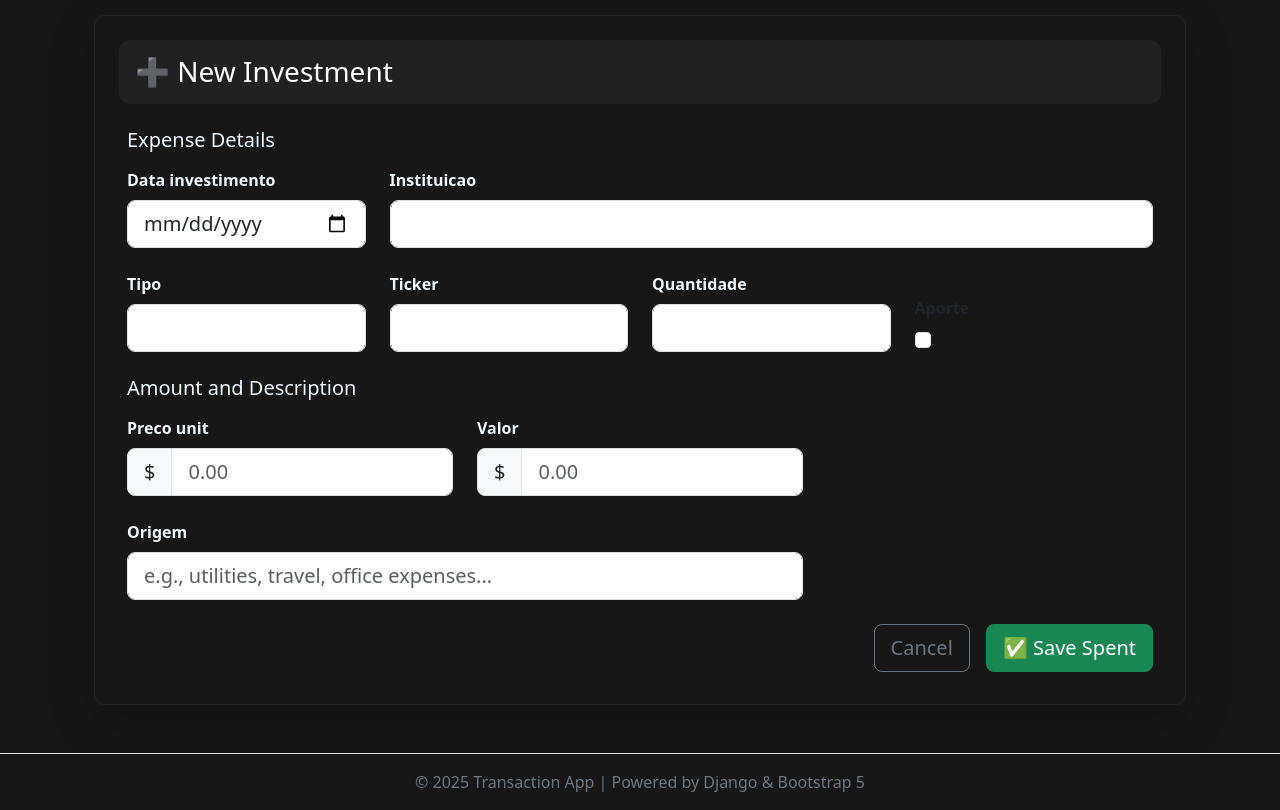
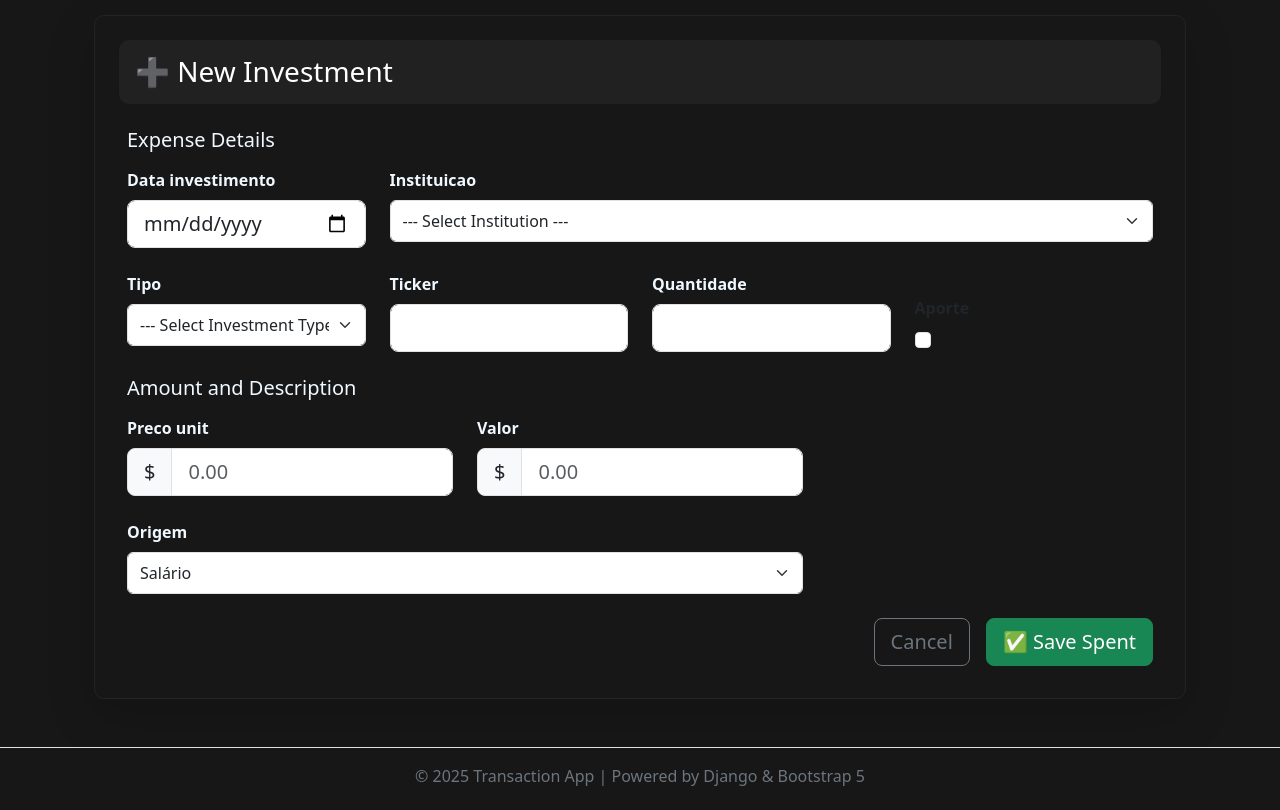
Before and after one commit to Faabry/Finances, a Django app: page /investments/create/ in a window 1280 px wide. Shown: the part 139-949 px from the top of the page. After the commit the page ends 925 px from the top, so only its background shows below. Run offline with Django 5.2, Linux system fonts and the light colour scheme; some libraries are stand-ins or nearby versions.

Commit message:
Adding dropdown choices in Investments

```diff
--- a/core/forms.py
+++ b/core/forms.py
@@ -40,26 +40,28 @@ class TransactionForm(forms.Form):
 
 SPENT_CHOICES = [
     ('', '--- Select Spent Type ---'),
+    ('Alimentação', 'Alimentação'),
+    ('Mobilidade', 'Mobilidade'),
+    ('Moradia', 'Moradia'),
+    ('Operadora', 'Operadora'),
+    ('Cachorros', 'Cachorros'),
+    ('Igreja', 'Igreja'),
+    ('Faculdade', 'Faculdade'),
+    ('Gastos Carro', 'Gastos Carro'),
+    ('Entretenimento', 'Entretenimento'),
+    ('Assinaturas', 'Assinaturas'),
     ('Cursos', 'Cursos'),
     ('Financiamento', 'Financiamento'),
     ('Lazer', 'Lazer'),
     ('Faturas', 'Faturas'),
     ('Advogado', 'Advogado'),
-    ('Operadora', 'Operadora'),
-    ('Mobilidade', 'Mobilidade'),
-    ('Alimentação', 'Alimentação'),
     ('Outros', 'Outros'),
-    ('Moradia', 'Moradia'),
-    ('Cachorros', 'Cachorros'),
-    ('Gastos Carro', 'Gastos Carro'),
     ('Gastos Moto', 'Gastos Moto'),
     ('Saúde', 'Saúde'),
     ('Viajem', 'Viajem'),
     ('Presentes', 'Presentes'),
     ('Roupas', 'Roupas'),
     ('Eletrônicos', 'Eletrônicos'),
-    ('Faculdade', 'Faculdade'),
-    ('Igreja', 'Igreja'),
     ('CNH', 'CNH'),
     ('Cosméticos', 'Cosméticos'),
     ('Bike', 'Bike'),
@@ -67,8 +69,6 @@ SPENT_CHOICES = [
     ('outros', 'outros'),
     ('Farmácia', 'Farmácia'),
     ('Psicologo', 'Psicologo'),
-    ('Entretenimento', 'Entretenimento'),
-    ('Assinaturas', 'Assinaturas'),
     ('Cosméticos', 'Cosméticos'),
     ('Bebidas', 'Bebidas'),
     ('Impostos', 'Impostos'),
@@ -79,16 +79,71 @@ class SpentForm(forms.Form):
     despesas = forms.ChoiceField(
         choices=SPENT_CHOICES,
         widget=forms.Select(
-            attrs={'class': 'form-select'} # Use 'form-select' for Bootstrap 5 dropdowns
+            attrs={'class': 'form-select'}
         )
     )
     descricao = forms.CharField(max_length=255)
     valor = forms.DecimalField(max_digits=10, decimal_places=2)
     data = forms.DateField(widget=forms.DateInput(attrs={'type': 'date'}))
 
+INVESTMENT_TYPE_CHOICES = [
+        ('', '--- Select Investment Type ---'),
+        ('Tesouro Direto', 'Tesouro Direto'),
+        ('LCI', 'LCI'),
+        ('LCA', 'LCA'),
+        ('Fundos', 'Fundos'),
+        ('FIIs', 'FIIs'),
+        ('ETF', 'ETF'),
+        ('Ações', 'Ações'),
+        ('Outros', 'Outros'),
+        ('Cripto', 'Cripto'),
+        ('Reserva Emergência', 'Reserva Emergência'),
+        ('Internacional', 'Internacional')
+    ]
+
+INSTITUTION_CHOICES = [
+        ('', '--- Select Institution ---'),
+        ('Banco do Brasil', 'Banco do Brasil'),
+        ('Caixa Econômica', 'Caixa Econômica'),
+        ('Bradesco', 'Bradesco'),
+        ('Itaú', 'Itaú'),
+        ('Santander', 'Santander'),
+        ('Nubank', 'Nubank'),
+        ('Inter', 'Inter'),
+        ('C6 Bank', 'C6 Bank'),
+        ('XP Investimentos', 'XP Investimentos'),
+        ('Rico', 'Rico'),
+        ('Clear', 'Clear'),
+        ('BTG Pactual', 'BTG Pactual'),
+        ('Modalmais', 'Modalmais'),
+        ('NuInvest', 'NuInvest'),
+        ('Banco Original', 'Banco Original'),
+        ('Nubank', 'Nubank'),
+        ('Inter', 'Inter'),
+        ('Mercado Pago', 'Mercado Pago'),
+        ('Outros', 'Outros')
+]
+
+
+ORIGIN_CHOICES = [
+    ('Salário', 'Salário'),
+    ('Rendimentos', 'Rendimentos'),
+    ('Reserva Emerg.', 'Reserva Emerg.')
+]
+
 class InvestmentForm(forms.Form):
-    tipo = forms.CharField(max_length=255)
-    instituicao = forms.CharField(max_length=255)
+    tipo = forms.ChoiceField(
+        choices=INVESTMENT_TYPE_CHOICES,
+        widget=forms.Select(
+            attrs={'class': 'form-select'}
+        )
+    )
+    instituicao = forms.ChoiceField(
+        choices=INSTITUTION_CHOICES,
+        widget=forms.Select(
+            attrs={'class': 'form-select'}
+        )
+    )
     ticker = forms.CharField(max_length=50)
     aporte = forms.BooleanField(required=False)
     quantidade = forms.DecimalField(max_digits=12, decimal_places=4)
@@ -96,5 +151,10 @@ class InvestmentForm(forms.Form):
     valor = forms.DecimalField(max_digits=12, decimal_places=2)
     data_investimento = forms.DateField(widget=forms.DateInput(attrs={'type': 'date'}))
     data_vencimento = forms.DateField(widget=forms.DateInput(attrs={'type': 'date'}), required=False)
-    origem = forms.CharField(max_length=255)
+    origem = forms.ChoiceField(
+        choices=ORIGIN_CHOICES,
+        widget=forms.Select(
+            attrs={'class': 'form-select'}
+        )
+    )
     ativo = forms.BooleanField(required=False)
```
Also changed, not shown: core/templates/dashboard.html (+19 -5 lines), core/templates/index.html (+2 -11 lines), core/templates/investments.html (+2 -12 lines), core/templates/spents.html (+2 -12 lines).
